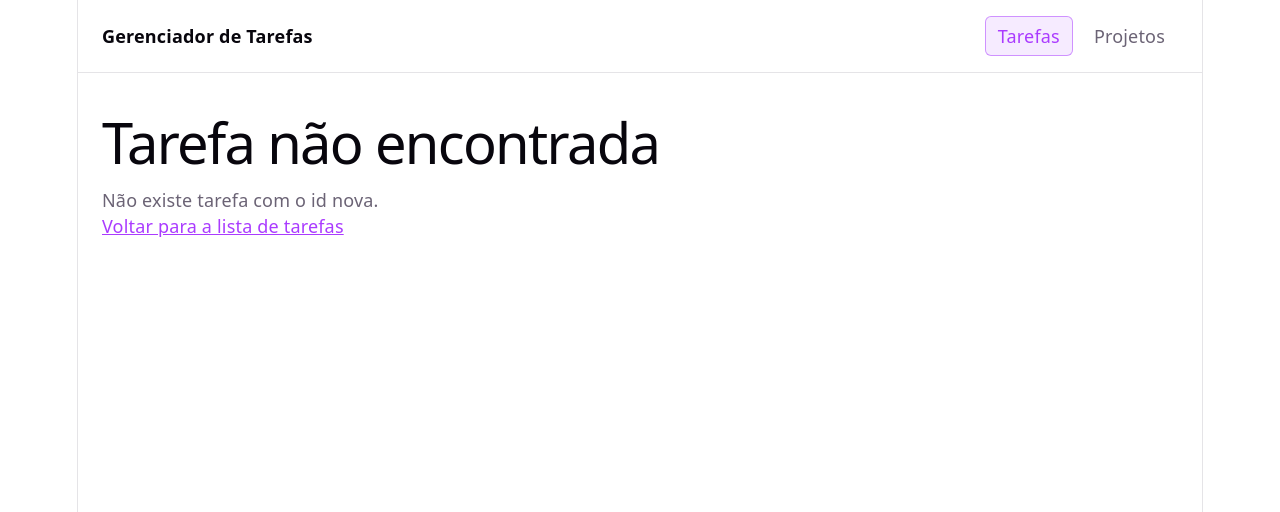
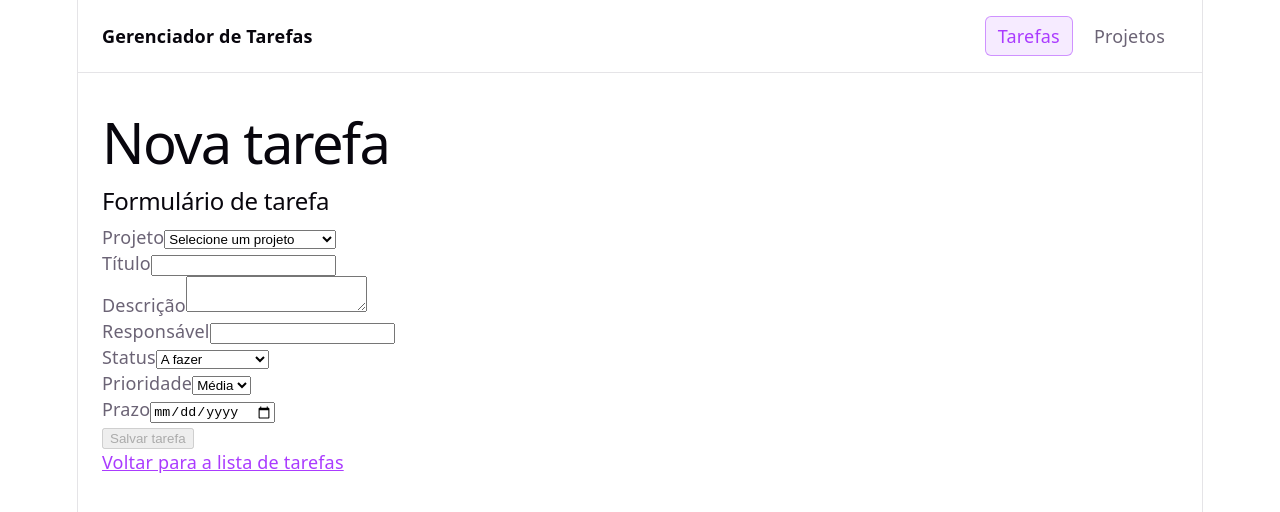
Before and after one commit to GabaDevPro/G2FrontEnd, a React (Vite) app: page /tarefas/nova in a window 1280 px wide. Shown: the top 512 px of the page. Built offline with nearby package versions, Linux system fonts and the light colour scheme; no server answers; data requests are answered from the project's data file.

Commit message:
Feature: tela nova tarefa

```diff
--- a/src/App.tsx
+++ b/src/App.tsx
@@ -2,6 +2,7 @@ import { BrowserRouter, Route, Routes } from 'react-router-dom'
 import Layout from './components/Layout'
 import ListaTarefas from './pages/ListaTarefas'
 import DetalheTarefa from './pages/DetalheTarefa'
+import NovaTarefa from './pages/NovaTarefa'
 import ListaProjetos from './pages/ListaProjetos'
 import DetalheProjeto from './pages/DetalheProjeto'
 import NaoEncontrada from './pages/NaoEncontrada'
@@ -13,6 +14,8 @@ function App() {
       <Routes>
         <Route element={<Layout />}>
           <Route path="/" element={<ListaTarefas />} />
+          {/* Rota fixa: o React Router dá preferência a ela, então "nova" nunca vira um :id */}
+          <Route path="/tarefas/nova" element={<NovaTarefa />} />
           <Route path="/tarefas/:id" element={<DetalheTarefa />} />
           <Route path="/projetos" element={<ListaProjetos />} />
           <Route path="/projetos/:id" element={<DetalheProjeto />} />
--- a/src/pages/DetalheProjeto.tsx
+++ b/src/pages/DetalheProjeto.tsx
@@ -66,6 +66,8 @@ function DetalheProjeto() {
 
       <h2>Tarefas do projeto</h2>
 
+      <Link to={`/tarefas/nova?projeto=${projeto.id}`}>Nova tarefa</Link>
+
       {tarefas.length === 0 ? (
         <p>Este projeto ainda não tem tarefas.</p>
       ) : (
--- a/src/pages/ListaTarefas.tsx
+++ b/src/pages/ListaTarefas.tsx
@@ -1,4 +1,5 @@
 import { useEffect, useState } from 'react'
+import { Link } from 'react-router-dom'
 import { listarTarefas } from '../api'
 import type { Tarefa } from '../tipos'
 import TarefaCard from '../components/TarefaCard'
@@ -19,6 +20,8 @@ function ListaTarefas() {
     <>
       <h1>Lista de Tarefas</h1>
 
+      <Link to="/tarefas/nova">Nova tarefa</Link>
+
       <div>
         {tarefas.map((tarefa) => (
           <TarefaCard
--- /dev/null
+++ b/src/pages/NovaTarefa.tsx
@@ -0,0 +1,40 @@
+import { Link, useNavigate, useSearchParams } from 'react-router-dom'
+import { criarTarefa } from '../api'
+import FormularioTarefa from '../components/FormularioTarefa'
+import type { NovaTarefa as DadosNovaTarefa } from '../tipos'
+
+function NovaTarefa() {
+  const navigate = useNavigate()
+  const [parametros] = useSearchParams()
+
+  // Aberta pela página de um projeto, a URL traz ?projeto=<id> e o formulário já vem com ele
+  const projetoId = parametros.get('projeto') ?? ''
+
+  async function salvar(dados: DadosNovaTarefa) {
+    await criarTarefa(dados)
+    navigate('/')
+  }
+
+  return (
+    <>
+      <h1>Nova tarefa</h1>
+
+      <FormularioTarefa
+        valoresIniciais={{
+          projetoId,
+          titulo: '',
+          descricao: '',
+          status: 'a-fazer',
+          prioridade: 'media',
+          responsavel: '',
+          prazo: '',
+        }}
+        aoSalvar={salvar}
+      />
+
+      <Link to="/">Voltar para a lista de tarefas</Link>
+    </>
+  )
+}
+
+export default NovaTarefa
```
Also changed, not shown: 1 other file (tests, documents, lock files or other folders).
